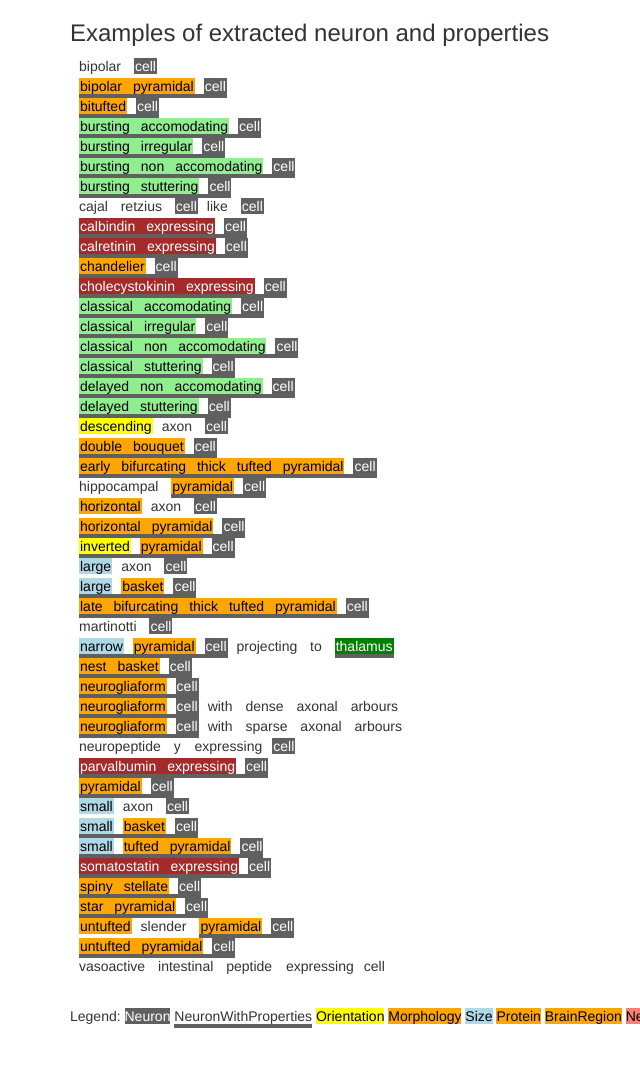
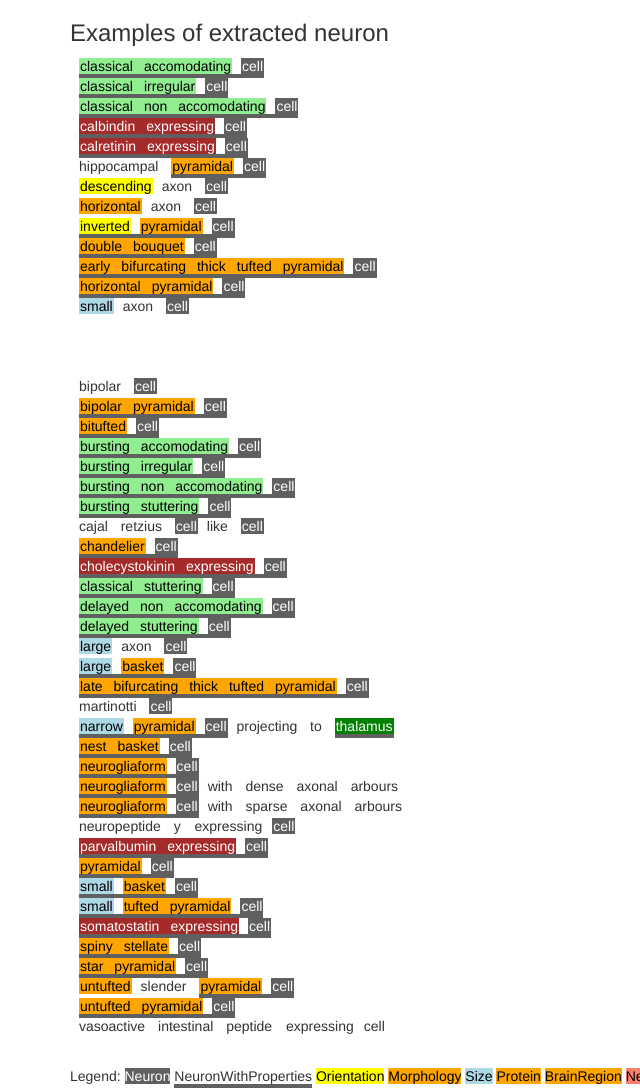
Before and after one commit to Lukinoh/WebSize, a plain HTML site: page index.html in a window 1280 px wide. Shown: the whole page, without its empty margins (0-640 px from the left). Before the commit the page ends 1036 px from the top, so only its background shows below. Drawn offline with nearby package versions, Linux system fonts and the light colour scheme.

Commit message:
Update index.html

```diff
--- a/index.html
+++ b/index.html
@@ -53,7 +53,32 @@ span.an {padding-left: 1px; padding-right: 1px;}
 <link href="http://netdna.bootstrapcdn.com/bootstrap/3.0.3/css/bootstrap.min.css" rel="stylesheet">
 </head><body>
 <div class="container">
-<h3>Examples of extracted neuron and properties</h3>
+<h3>Examples of extracted neuron</h3>
+
+<span  title="" class="an ">&ensp;</span><span  title="NeuronWithProperties, Electrophysiology" class="an NeuronWithProperties Electrophysiology">classical</span><span  title="NeuronWithProperties, Electrophysiology" class="an NeuronWithProperties Electrophysiology">&ensp;</span><span  title="NeuronWithProperties, Electrophysiology" class="an NeuronWithProperties Electrophysiology">accomodating</span><span  title="NeuronWithProperties" class="an NeuronWithProperties">&ensp;</span><span  title="NeuronWithProperties, Neuron" class="an NeuronWithProperties Neuron">cell</span><br/>
+<span  title="" class="an ">&ensp;</span><span  title="NeuronWithProperties, Electrophysiology" class="an NeuronWithProperties Electrophysiology">classical</span><span  title="NeuronWithProperties, Electrophysiology" class="an NeuronWithProperties Electrophysiology">&ensp;</span><span  title="NeuronWithProperties, Electrophysiology" class="an NeuronWithProperties Electrophysiology">irregular</span><span  title="NeuronWithProperties" class="an NeuronWithProperties">&ensp;</span><span  title="NeuronWithProperties, Neuron" class="an NeuronWithProperties Neuron">cell</span><br/>
+<span  title="" class="an ">&ensp;</span><span  title="NeuronWithProperties, Electrophysiology" class="an NeuronWithProperties Electrophysiology">classical</span><span  title="NeuronWithProperties, Electrophysiology" class="an NeuronWithProperties Electrophysiology">&ensp;</span><span  title="NeuronWithProperties, Electrophysiology" class="an NeuronWithProperties Electrophysiology">non</span><span  title="NeuronWithProperties, Electrophysiology" class="an NeuronWithProperties Electrophysiology">&ensp;</span><span  title="NeuronWithProperties, Electrophysiology" class="an NeuronWithProperties Electrophysiology">accomodating</span><span  title="NeuronWithProperties" class="an NeuronWithProperties">&ensp;</span><span  title="NeuronWithProperties, Neuron" class="an NeuronWithProperties Neuron">cell</span><br/>
+
+<span  title="" class="an ">&ensp;</span><span  title="NeuronWithProperties, ProteinP, ProteinName" class="an NeuronWithProperties ProteinP ProteinName">calbindin</span><span  title="NeuronWithProperties, ProteinP" class="an NeuronWithProperties ProteinP">&ensp;</span><span  title="ProteinTrigger, NeuronWithProperties, ProteinP" class="an ProteinTrigger NeuronWithProperties ProteinP">expressing</span><span  title="NeuronWithProperties" class="an NeuronWithProperties">&ensp;</span><span  title="NeuronWithProperties, Neuron" class="an NeuronWithProperties Neuron">cell</span><br/>
+<span  title="" class="an ">&ensp;</span><span  title="NeuronWithProperties, ProteinP, ProteinName" class="an NeuronWithProperties ProteinP ProteinName">calretinin</span><span  title="NeuronWithProperties, ProteinP" class="an NeuronWithProperties ProteinP">&ensp;</span><span  title="ProteinTrigger, NeuronWithProperties, ProteinP" class="an ProteinTrigger NeuronWithProperties ProteinP">expressing</span><span  title="NeuronWithProperties" class="an NeuronWithProperties">&ensp;</span><span  title="NeuronWithProperties, Neuron" class="an NeuronWithProperties Neuron">cell</span><br/>
+
+<span  title="" class="an ">&ensp;</span>hippocampal <span  title="" class="an ">&ensp;</span><span  title="NeuronWithProperties, Morphology" class="an NeuronWithProperties Morphology">pyramidal</span><span  title="NeuronWithProperties" class="an NeuronWithProperties">&ensp;</span><span  title="NeuronWithProperties, Neuron" class="an NeuronWithProperties Neuron">cell</span><br/>
+
+<span  title="" class="an ">&ensp;</span><span  title="Orientation" class="an Orientation">descending</span><span  title="" class="an ">&ensp;</span>axon <span  title="" class="an ">&ensp;</span><span  title="Neuron" class="an Neuron">cell</span><br/>
+
+<span  title="" class="an ">&ensp;</span><span  title="Orientation, Morphology" class="an Orientation Morphology">horizontal</span><span  title="" class="an ">&ensp;</span>axon <span  title="" class="an ">&ensp;</span><span  title="Neuron" class="an Neuron">cell</span><br/>
+
+<span  title="" class="an ">&ensp;</span><span  title="Orientation, NeuronWithProperties" class="an Orientation NeuronWithProperties">inverted</span><span  title="NeuronWithProperties" class="an NeuronWithProperties">&ensp;</span><span  title="NeuronWithProperties, Morphology" class="an NeuronWithProperties Morphology">pyramidal</span><span  title="NeuronWithProperties" class="an NeuronWithProperties">&ensp;</span><span  title="NeuronWithProperties, Neuron" class="an NeuronWithProperties Neuron">cell</span><br/>
+<span  title="" class="an ">&ensp;</span><span  title="NeuronWithProperties, Morphology" class="an NeuronWithProperties Morphology">double</span><span  title="NeuronWithProperties, Morphology" class="an NeuronWithProperties Morphology">&ensp;</span><span  title="NeuronWithProperties, Morphology" class="an NeuronWithProperties Morphology">bouquet</span><span  title="NeuronWithProperties" class="an NeuronWithProperties">&ensp;</span><span  title="NeuronWithProperties, Neuron" class="an NeuronWithProperties Neuron">cell</span><br/>
+<span  title="" class="an ">&ensp;</span><span  title="NeuronWithProperties, Morphology" class="an NeuronWithProperties Morphology">early</span><span  title="NeuronWithProperties, Morphology" class="an NeuronWithProperties Morphology">&ensp;</span><span  title="NeuronWithProperties, Morphology" class="an NeuronWithProperties Morphology">bifurcating</span><span  title="NeuronWithProperties, Morphology" class="an NeuronWithProperties Morphology">&ensp;</span><span  title="NeuronWithProperties, Morphology" class="an NeuronWithProperties Morphology">thick</span><span  title="NeuronWithProperties, Morphology" class="an NeuronWithProperties Morphology">&ensp;</span><span  title="NeuronWithProperties, Morphology" class="an NeuronWithProperties Morphology">tufted</span><span  title="NeuronWithProperties, Morphology" class="an NeuronWithProperties Morphology">&ensp;</span><span  title="NeuronWithProperties, Morphology" class="an NeuronWithProperties Morphology">pyramidal</span><span  title="NeuronWithProperties" class="an NeuronWithProperties">&ensp;</span><span  title="NeuronWithProperties, Neuron" class="an NeuronWithProperties Neuron">cell</span><br/>
+<span  title="" class="an ">&ensp;</span><span  title="Orientation, NeuronWithProperties, Morphology" class="an Orientation NeuronWithProperties Morphology">horizontal</span><span  title="NeuronWithProperties, Morphology" class="an NeuronWithProperties Morphology">&ensp;</span><span  title="NeuronWithProperties, Morphology" class="an NeuronWithProperties Morphology">pyramidal</span><span  title="NeuronWithProperties" class="an NeuronWithProperties">&ensp;</span><span  title="NeuronWithProperties, Neuron" class="an NeuronWithProperties Neuron">cell</span><br/>
+
+
+<span  title="" class="an ">&ensp;</span><span  title="Size" class="an Size">small</span><span  title="" class="an ">&ensp;</span>axon <span  title="" class="an ">&ensp;</span><span  title="Neuron" class="an Neuron">cell</span><br/>
+
+<br/>
+<br/>
+<br/>
 
 <span  title="" class="an ">&ensp;</span>bipolar <span  title="" class="an ">&ensp;</span><span  title="Neuron" class="an Neuron">cell</span><br/>
 <span  title="" class="an ">&ensp;</span><span  title="NeuronWithProperties, Morphology" class="an NeuronWithProperties Morphology">bipolar</span><span  title="NeuronWithProperties, Morphology" class="an NeuronWithProperties Morphology">&ensp;</span><span  title="NeuronWithProperties, Morphology" class="an NeuronWithProperties Morphology">pyramidal</span><span  title="NeuronWithProperties" class="an NeuronWithProperties">&ensp;</span><span  title="NeuronWithProperties, Neuron" class="an NeuronWithProperties Neuron">cell</span><br/>
@@ -63,23 +88,11 @@ span.an {padding-left: 1px; padding-right: 1px;}
 <span  title="" class="an ">&ensp;</span><span  title="NeuronWithProperties, Electrophysiology" class="an NeuronWithProperties Electrophysiology">bursting</span><span  title="NeuronWithProperties, Electrophysiology" class="an NeuronWithProperties Electrophysiology">&ensp;</span><span  title="NeuronWithProperties, Electrophysiology" class="an NeuronWithProperties Electrophysiology">non</span><span  title="NeuronWithProperties, Electrophysiology" class="an NeuronWithProperties Electrophysiology">&ensp;</span><span  title="NeuronWithProperties, Electrophysiology" class="an NeuronWithProperties Electrophysiology">accomodating</span><span  title="NeuronWithProperties" class="an NeuronWithProperties">&ensp;</span><span  title="NeuronWithProperties, Neuron" class="an NeuronWithProperties Neuron">cell</span><br/>
 <span  title="" class="an ">&ensp;</span><span  title="NeuronWithProperties, Electrophysiology" class="an NeuronWithProperties Electrophysiology">bursting</span><span  title="NeuronWithProperties, Electrophysiology" class="an NeuronWithProperties Electrophysiology">&ensp;</span><span  title="NeuronWithProperties, Electrophysiology" class="an NeuronWithProperties Electrophysiology">stuttering</span><span  title="NeuronWithProperties" class="an NeuronWithProperties">&ensp;</span><span  title="NeuronWithProperties, Neuron" class="an NeuronWithProperties Neuron">cell</span><br/>
 <span  title="" class="an ">&ensp;</span>cajal <span  title="" class="an ">&ensp;</span>retzius <span  title="" class="an ">&ensp;</span><span  title="Neuron" class="an Neuron">cell</span><span  title="" class="an ">&ensp;</span>like <span  title="" class="an ">&ensp;</span><span  title="Neuron" class="an Neuron">cell</span><br/>
-<span  title="" class="an ">&ensp;</span><span  title="NeuronWithProperties, ProteinP, ProteinName" class="an NeuronWithProperties ProteinP ProteinName">calbindin</span><span  title="NeuronWithProperties, ProteinP" class="an NeuronWithProperties ProteinP">&ensp;</span><span  title="ProteinTrigger, NeuronWithProperties, ProteinP" class="an ProteinTrigger NeuronWithProperties ProteinP">expressing</span><span  title="NeuronWithProperties" class="an NeuronWithProperties">&ensp;</span><span  title="NeuronWithProperties, Neuron" class="an NeuronWithProperties Neuron">cell</span><br/>
-<span  title="" class="an ">&ensp;</span><span  title="NeuronWithProperties, ProteinP, ProteinName" class="an NeuronWithProperties ProteinP ProteinName">calretinin</span><span  title="NeuronWithProperties, ProteinP" class="an NeuronWithProperties ProteinP">&ensp;</span><span  title="ProteinTrigger, NeuronWithProperties, ProteinP" class="an ProteinTrigger NeuronWithProperties ProteinP">expressing</span><span  title="NeuronWithProperties" class="an NeuronWithProperties">&ensp;</span><span  title="NeuronWithProperties, Neuron" class="an NeuronWithProperties Neuron">cell</span><br/>
 <span  title="" class="an ">&ensp;</span><span  title="NeuronWithProperties, Morphology" class="an NeuronWithProperties Morphology">chandelier</span><span  title="NeuronWithProperties" class="an NeuronWithProperties">&ensp;</span><span  title="NeuronWithProperties, Neuron" class="an NeuronWithProperties Neuron">cell</span><br/>
 <span  title="" class="an ">&ensp;</span><span  title="NeuronWithProperties, ProteinP, ProteinName" class="an NeuronWithProperties ProteinP ProteinName">cholecystokinin</span><span  title="NeuronWithProperties, ProteinP" class="an NeuronWithProperties ProteinP">&ensp;</span><span  title="ProteinTrigger, NeuronWithProperties, ProteinP" class="an ProteinTrigger NeuronWithProperties ProteinP">expressing</span><span  title="NeuronWithProperties" class="an NeuronWithProperties">&ensp;</span><span  title="NeuronWithProperties, Neuron" class="an NeuronWithProperties Neuron">cell</span><br/>
-<span  title="" class="an ">&ensp;</span><span  title="NeuronWithProperties, Electrophysiology" class="an NeuronWithProperties Electrophysiology">classical</span><span  title="NeuronWithProperties, Electrophysiology" class="an NeuronWithProperties Electrophysiology">&ensp;</span><span  title="NeuronWithProperties, Electrophysiology" class="an NeuronWithProperties Electrophysiology">accomodating</span><span  title="NeuronWithProperties" class="an NeuronWithProperties">&ensp;</span><span  title="NeuronWithProperties, Neuron" class="an NeuronWithProperties Neuron">cell</span><br/>
-<span  title="" class="an ">&ensp;</span><span  title="NeuronWithProperties, Electrophysiology" class="an NeuronWithProperties Electrophysiology">classical</span><span  title="NeuronWithProperties, Electrophysiology" class="an NeuronWithProperties Electrophysiology">&ensp;</span><span  title="NeuronWithProperties, Electrophysiology" class="an NeuronWithProperties Electrophysiology">irregular</span><span  title="NeuronWithProperties" class="an NeuronWithProperties">&ensp;</span><span  title="NeuronWithProperties, Neuron" class="an NeuronWithProperties Neuron">cell</span><br/>
-<span  title="" class="an ">&ensp;</span><span  title="NeuronWithProperties, Electrophysiology" class="an NeuronWithProperties Electrophysiology">classical</span><span  title="NeuronWithProperties, Electrophysiology" class="an NeuronWithProperties Electrophysiology">&ensp;</span><span  title="NeuronWithProperties, Electrophysiology" class="an NeuronWithProperties Electrophysiology">non</span><span  title="NeuronWithProperties, Electrophysiology" class="an NeuronWithProperties Electrophysiology">&ensp;</span><span  title="NeuronWithProperties, Electrophysiology" class="an NeuronWithProperties Electrophysiology">accomodating</span><span  title="NeuronWithProperties" class="an NeuronWithProperties">&ensp;</span><span  title="NeuronWithProperties, Neuron" class="an NeuronWithProperties Neuron">cell</span><br/>
 <span  title="" class="an ">&ensp;</span><span  title="NeuronWithProperties, Electrophysiology" class="an NeuronWithProperties Electrophysiology">classical</span><span  title="NeuronWithProperties, Electrophysiology" class="an NeuronWithProperties Electrophysiology">&ensp;</span><span  title="NeuronWithProperties, Electrophysiology" class="an NeuronWithProperties Electrophysiology">stuttering</span><span  title="NeuronWithProperties" class="an NeuronWithProperties">&ensp;</span><span  title="NeuronWithProperties, Neuron" class="an NeuronWithProperties Neuron">cell</span><br/>
 <span  title="" class="an ">&ensp;</span><span  title="NeuronWithProperties, Electrophysiology" class="an NeuronWithProperties Electrophysiology">delayed</span><span  title="NeuronWithProperties, Electrophysiology" class="an NeuronWithProperties Electrophysiology">&ensp;</span><span  title="NeuronWithProperties, Electrophysiology" class="an NeuronWithProperties Electrophysiology">non</span><span  title="NeuronWithProperties, Electrophysiology" class="an NeuronWithProperties Electrophysiology">&ensp;</span><span  title="NeuronWithProperties, Electrophysiology" class="an NeuronWithProperties Electrophysiology">accomodating</span><span  title="NeuronWithProperties" class="an NeuronWithProperties">&ensp;</span><span  title="NeuronWithProperties, Neuron" class="an NeuronWithProperties Neuron">cell</span><br/>
 <span  title="" class="an ">&ensp;</span><span  title="NeuronWithProperties, Electrophysiology" class="an NeuronWithProperties Electrophysiology">delayed</span><span  title="NeuronWithProperties, Electrophysiology" class="an NeuronWithProperties Electrophysiology">&ensp;</span><span  title="NeuronWithProperties, Electrophysiology" class="an NeuronWithProperties Electrophysiology">stuttering</span><span  title="NeuronWithProperties" class="an NeuronWithProperties">&ensp;</span><span  title="NeuronWithProperties, Neuron" class="an NeuronWithProperties Neuron">cell</span><br/>
-<span  title="" class="an ">&ensp;</span><span  title="Orientation" class="an Orientation">descending</span><span  title="" class="an ">&ensp;</span>axon <span  title="" class="an ">&ensp;</span><span  title="Neuron" class="an Neuron">cell</span><br/>
-<span  title="" class="an ">&ensp;</span><span  title="NeuronWithProperties, Morphology" class="an NeuronWithProperties Morphology">double</span><span  title="NeuronWithProperties, Morphology" class="an NeuronWithProperties Morphology">&ensp;</span><span  title="NeuronWithProperties, Morphology" class="an NeuronWithProperties Morphology">bouquet</span><span  title="NeuronWithProperties" class="an NeuronWithProperties">&ensp;</span><span  title="NeuronWithProperties, Neuron" class="an NeuronWithProperties Neuron">cell</span><br/>
-<span  title="" class="an ">&ensp;</span><span  title="NeuronWithProperties, Morphology" class="an NeuronWithProperties Morphology">early</span><span  title="NeuronWithProperties, Morphology" class="an NeuronWithProperties Morphology">&ensp;</span><span  title="NeuronWithProperties, Morphology" class="an NeuronWithProperties Morphology">bifurcating</span><span  title="NeuronWithProperties, Morphology" class="an NeuronWithProperties Morphology">&ensp;</span><span  title="NeuronWithProperties, Morphology" class="an NeuronWithProperties Morphology">thick</span><span  title="NeuronWithProperties, Morphology" class="an NeuronWithProperties Morphology">&ensp;</span><span  title="NeuronWithProperties, Morphology" class="an NeuronWithProperties Morphology">tufted</span><span  title="NeuronWithProperties, Morphology" class="an NeuronWithProperties Morphology">&ensp;</span><span  title="NeuronWithProperties, Morphology" class="an NeuronWithProperties Morphology">pyramidal</span><span  title="NeuronWithProperties" class="an NeuronWithProperties">&ensp;</span><span  title="NeuronWithProperties, Neuron" class="an NeuronWithProperties Neuron">cell</span><br/>
-<span  title="" class="an ">&ensp;</span>hippocampal <span  title="" class="an ">&ensp;</span><span  title="NeuronWithProperties, Morphology" class="an NeuronWithProperties Morphology">pyramidal</span><span  title="NeuronWithProperties" class="an NeuronWithProperties">&ensp;</span><span  title="NeuronWithProperties, Neuron" class="an NeuronWithProperties Neuron">cell</span><br/>
-<span  title="" class="an ">&ensp;</span><span  title="Orientation, Morphology" class="an Orientation Morphology">horizontal</span><span  title="" class="an ">&ensp;</span>axon <span  title="" class="an ">&ensp;</span><span  title="Neuron" class="an Neuron">cell</span><br/>
-<span  title="" class="an ">&ensp;</span><span  title="Orientation, NeuronWithProperties, Morphology" class="an Orientation NeuronWithProperties Morphology">horizontal</span><span  title="NeuronWithProperties, Morphology" class="an NeuronWithProperties Morphology">&ensp;</span><span  title="NeuronWithProperties, Morphology" class="an NeuronWithProperties Morphology">pyramidal</span><span  title="NeuronWithProperties" class="an NeuronWithProperties">&ensp;</span><span  title="NeuronWithProperties, Neuron" class="an NeuronWithProperties Neuron">cell</span><br/>
-<span  title="" class="an ">&ensp;</span><span  title="Orientation, NeuronWithProperties" class="an Orientation NeuronWithProperties">inverted</span><span  title="NeuronWithProperties" class="an NeuronWithProperties">&ensp;</span><span  title="NeuronWithProperties, Morphology" class="an NeuronWithProperties Morphology">pyramidal</span><span  title="NeuronWithProperties" class="an NeuronWithProperties">&ensp;</span><span  title="NeuronWithProperties, Neuron" class="an NeuronWithProperties Neuron">cell</span><br/>
 <span  title="" class="an ">&ensp;</span><span  title="Size" class="an Size">large</span><span  title="" class="an ">&ensp;</span>axon <span  title="" class="an ">&ensp;</span><span  title="Neuron" class="an Neuron">cell</span><br/>
 <span  title="" class="an ">&ensp;</span><span  title="NeuronWithProperties, Size" class="an NeuronWithProperties Size">large</span><span  title="NeuronWithProperties" class="an NeuronWithProperties">&ensp;</span><span  title="NeuronWithProperties, Morphology" class="an NeuronWithProperties Morphology">basket</span><span  title="NeuronWithProperties" class="an NeuronWithProperties">&ensp;</span><span  title="NeuronWithProperties, Neuron" class="an NeuronWithProperties Neuron">cell</span><br/>
 <span  title="" class="an ">&ensp;</span><span  title="NeuronWithProperties, Morphology" class="an NeuronWithProperties Morphology">late</span><span  title="NeuronWithProperties, Morphology" class="an NeuronWithProperties Morphology">&ensp;</span><span  title="NeuronWithProperties, Morphology" class="an NeuronWithProperties Morphology">bifurcating</span><span  title="NeuronWithProperties, Morphology" class="an NeuronWithProperties Morphology">&ensp;</span><span  title="NeuronWithProperties, Morphology" class="an NeuronWithProperties Morphology">thick</span><span  title="NeuronWithProperties, Morphology" class="an NeuronWithProperties Morphology">&ensp;</span><span  title="NeuronWithProperties, Morphology" class="an NeuronWithProperties Morphology">tufted</span><span  title="NeuronWithProperties, Morphology" class="an NeuronWithProperties Morphology">&ensp;</span><span  title="NeuronWithProperties, Morphology" class="an NeuronWithProperties Morphology">pyramidal</span><span  title="NeuronWithProperties" class="an NeuronWithProperties">&ensp;</span><span  title="NeuronWithProperties, Neuron" class="an NeuronWithProperties Neuron">cell</span><br/>
@@ -92,7 +105,6 @@ span.an {padding-left: 1px; padding-right: 1px;}
 <span  title="" class="an ">&ensp;</span>neuropeptide <span  title="" class="an ">&ensp;</span>y <span  title="" class="an ">&ensp;</span><span  title="ProteinTrigger" class="an ProteinTrigger">expressing</span><span  title="" class="an ">&ensp;</span><span  title="Neuron" class="an Neuron">cell</span><br/>
 <span  title="" class="an ">&ensp;</span><span  title="NeuronWithProperties, ProteinP, ProteinName" class="an NeuronWithProperties ProteinP ProteinName">parvalbumin</span><span  title="NeuronWithProperties, ProteinP" class="an NeuronWithProperties ProteinP">&ensp;</span><span  title="ProteinTrigger, NeuronWithProperties, ProteinP" class="an ProteinTrigger NeuronWithProperties ProteinP">expressing</span><span  title="NeuronWithProperties" class="an NeuronWithProperties">&ensp;</span><span  title="NeuronWithProperties, Neuron" class="an NeuronWithProperties Neuron">cell</span><br/>
 <span  title="" class="an ">&ensp;</span><span  title="NeuronWithProperties, Morphology" class="an NeuronWithProperties Morphology">pyramidal</span><span  title="NeuronWithProperties" class="an NeuronWithProperties">&ensp;</span><span  title="NeuronWithProperties, Neuron" class="an NeuronWithProperties Neuron">cell</span><br/>
-<span  title="" class="an ">&ensp;</span><span  title="Size" class="an Size">small</span><span  title="" class="an ">&ensp;</span>axon <span  title="" class="an ">&ensp;</span><span  title="Neuron" class="an Neuron">cell</span><br/>
 <span  title="" class="an ">&ensp;</span><span  title="NeuronWithProperties, Size" class="an NeuronWithProperties Size">small</span><span  title="NeuronWithProperties" class="an NeuronWithProperties">&ensp;</span><span  title="NeuronWithProperties, Morphology" class="an NeuronWithProperties Morphology">basket</span><span  title="NeuronWithProperties" class="an NeuronWithProperties">&ensp;</span><span  title="NeuronWithProperties, Neuron" class="an NeuronWithProperties Neuron">cell</span><br/>
 <span  title="" class="an ">&ensp;</span><span  title="NeuronWithProperties, Size" class="an NeuronWithProperties Size">small</span><span  title="NeuronWithProperties" class="an NeuronWithProperties">&ensp;</span><span  title="NeuronWithProperties, Morphology" class="an NeuronWithProperties Morphology">tufted</span><span  title="NeuronWithProperties, Morphology" class="an NeuronWithProperties Morphology">&ensp;</span><span  title="NeuronWithProperties, Morphology" class="an NeuronWithProperties Morphology">pyramidal</span><span  title="NeuronWithProperties" class="an NeuronWithProperties">&ensp;</span><span  title="NeuronWithProperties, Neuron" class="an NeuronWithProperties Neuron">cell</span><br/>
 <span  title="" class="an ">&ensp;</span><span  title="NeuronWithProperties, ProteinP, ProteinName" class="an NeuronWithProperties ProteinP ProteinName">somatostatin</span><span  title="NeuronWithProperties, ProteinP" class="an NeuronWithProperties ProteinP">&ensp;</span><span  title="ProteinTrigger, NeuronWithProperties, ProteinP" class="an ProteinTrigger NeuronWithProperties ProteinP">expressing</span><span  title="NeuronWithProperties" class="an NeuronWithProperties">&ensp;</span><span  title="NeuronWithProperties, Neuron" class="an NeuronWithProperties Neuron">cell</span><br/>
```
